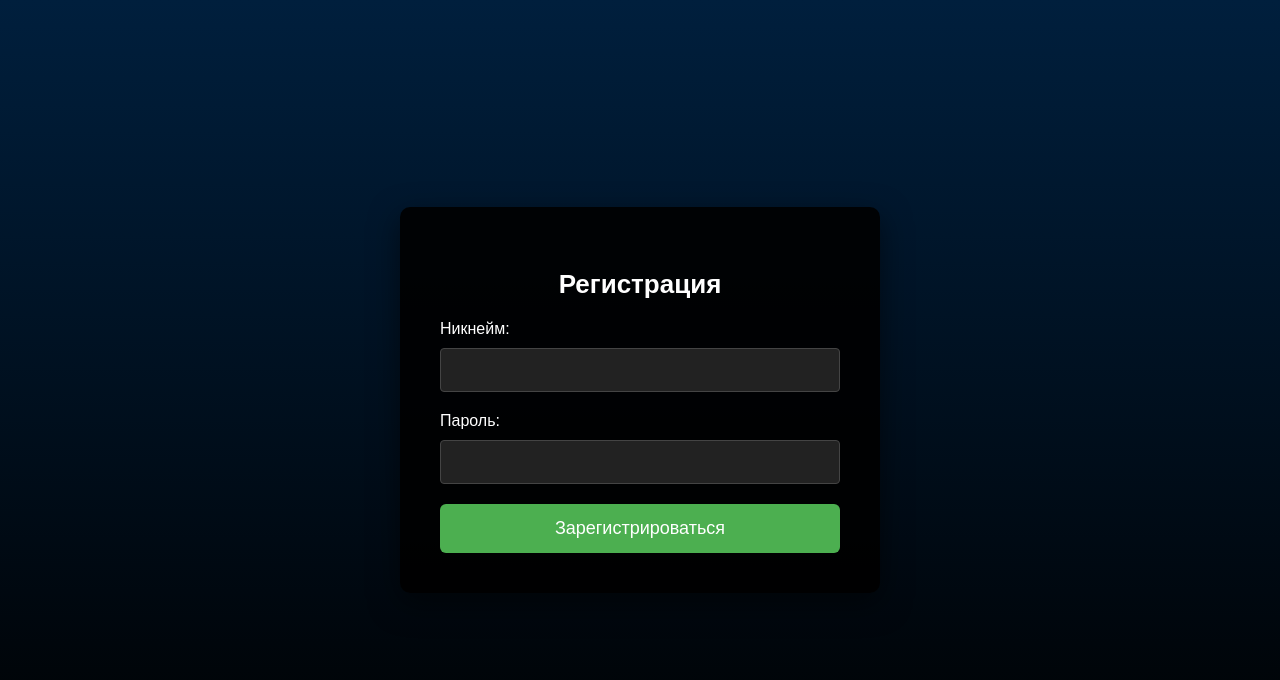
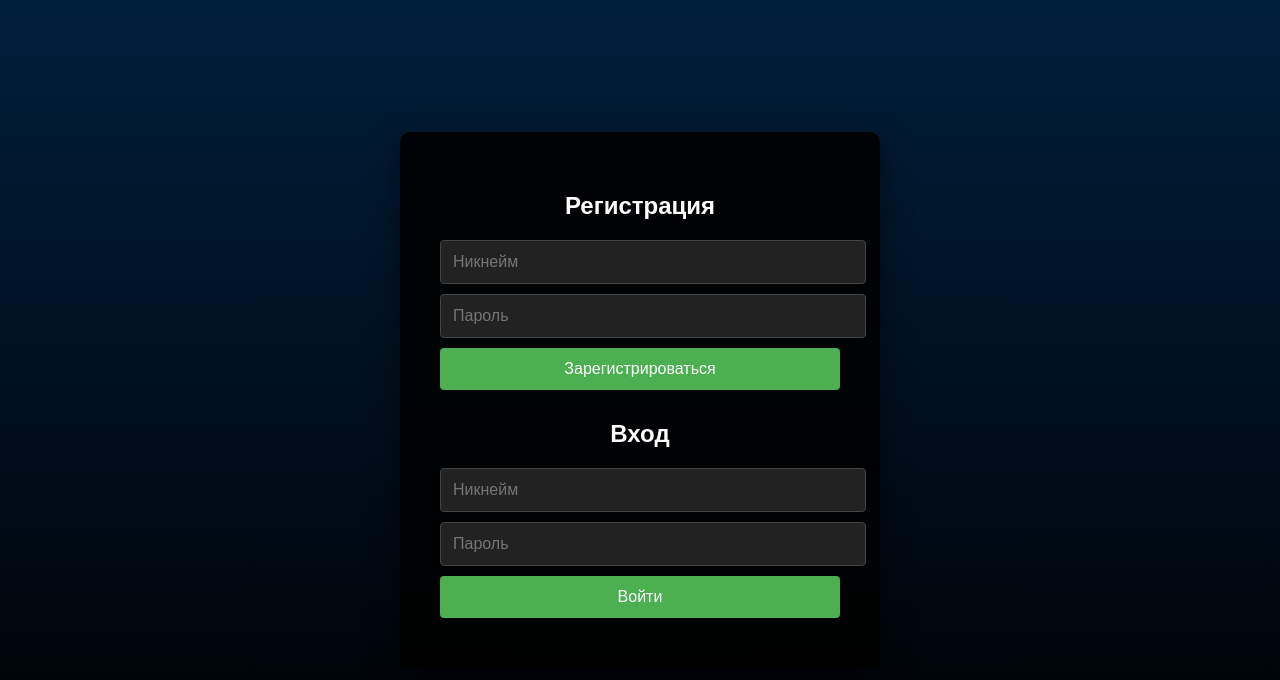
Before and after one commit to procEs11/Spurtar, a plain HTML site: page index.html in a window 1280 px wide. Drawn offline with Linux system fonts and the light colour scheme.

Commit message:
index.html

```diff
--- a/index.html
+++ b/index.html
@@ -3,14 +3,10 @@
 <head>
     <meta charset="UTF-8">
     <meta name="viewport" content="width=device-width, initial-scale=1.0">
-    <title>Регистрация</title>
-
-    <!-- Подключаем Firebase через CDN (версия 8.x) -->
+    <title>Регистрация и Вход</title>
     <script src="https://www.gstatic.com/firebasejs/8.10.0/firebase-app.js"></script>
     <script src="https://www.gstatic.com/firebasejs/8.10.0/firebase-database.js"></script>
-
     <style>
-        /* Стиль для фона */
         body {
             background: linear-gradient(to top, black, #001f3d);
             height: 100vh;
@@ -18,115 +14,53 @@
             display: flex;
             justify-content: center;
             align-items: center;
-            overflow: hidden;
-            position: relative;
             font-family: 'Arial', sans-serif;
         }
-
-        /* Стиль для формы */
-        #registration-form {
-            background-color: rgba(0, 0, 0, 0.9);  /* Черный фон */
+        #form-container {
+            background-color: rgba(0, 0, 0, 0.9);
             padding: 40px;
             border-radius: 10px;
             box-shadow: 0 10px 30px rgba(0, 0, 0, 0.5);
             width: 100%;
-            max-width: 400px;  /* Ограничим максимальную ширину */
-            opacity: 0;
-            transform: translateY(-50px);
-            animation: form-animate 0.6s forwards;
+            max-width: 400px;
+            text-align: center;
         }
-
-        @keyframes form-animate {
-            to {
-                opacity: 1;
-                transform: translateY(0);
-            }
-        }
-
         h2 {
-            text-align: center;
-            color: #fff;
-            margin-bottom: 20px;
-            font-size: 26px;
-        }
-
-        label {
-            font-size: 16px;
-            margin-bottom: 10px;
-            display: inline-block;
             color: #fff;
         }
-
-        input {
+        input, button {
             width: 100%;
             padding: 12px;
-            margin-bottom: 20px;
+            margin-bottom: 10px;
             font-size: 16px;
+            border-radius: 4px;
             border: 1px solid #444;
-            border-radius: 4px;
             background-color: #222;
             color: #fff;
-            box-sizing: border-box;
-            transition: all 0.3s ease;
         }
-
-        input:focus {
-            border-color: #4CAF50;
-            background-color: #333;
-            outline: none;
+        button {
+            background-color: #4CAF50;
+            cursor: pointer;
+            border: none;
         }
-
-        button {
-            width: 100%;
-            padding: 14px;
-            background-color: #4CAF50;
-            color: white;
-            border: none;
-            border-radius: 6px;
-            font-size: 18px;
-            cursor: pointer;
-            transition: all 0.3s ease;
-        }
-
         button:hover {
             background-color: #45a049;
         }
-
-        button:active {
-            transform: scale(0.98);
-        }
-
-        /* Анимация ввода текста в поля */
-        input::placeholder {
-            color: #aaa;
-            opacity: 0;
-            animation: placeholder-animate 0.5s forwards;
-        }
-
-        @keyframes placeholder-animate {
-            to {
-                opacity: 1;
-            }
-        }
-
     </style>
 </head>
 <body>
-
-    <!-- Форма регистрации -->
-    <form id="registration-form">
+    <div id="form-container">
         <h2>Регистрация</h2>
-        <label for="nickname">Никнейм:</label>
-        <input type="text" id="nickname" placeholder="Введите никнейм" required>
-        <br>
-        <label for="password">Пароль:</label>
-        <input type="password" id="password" placeholder="Введите пароль" required>
-        <br>
-        <button type="submit">Зарегистрироваться</button>
-    </form>
+        <input type="text" id="nickname" placeholder="Никнейм" required>
+        <input type="password" id="password" placeholder="Пароль" required>
+        <button onclick="registerUser()">Зарегистрироваться</button>
+        <h2>Вход</h2>
+        <input type="text" id="login-nickname" placeholder="Никнейм" required>
+        <input type="password" id="login-password" placeholder="Пароль" required>
+        <button onclick="loginUser()">Войти</button>
+    </div>
 
     <script>
-    // Конфигурация Firebase
         const firebaseConfig = {
             apiKey: "AIzaSyCZZLFBbML7tzzeyQG6AScA97W28IU-Oc4",
             authDomain: "baseloader-9de04.firebaseapp.com",
@@ -137,53 +71,64 @@
             appId: "1:226103802342:web:9d2f5839403e1ad1287e27"
         };
 
-    // Инициализация Firebase
         firebase.initializeApp(firebaseConfig);
         const database = firebase.database();
 
-    // Обработчик отправки формы
-    document.getElementById("registration-form").addEventListener("submit", function(event) {
-        event.preventDefault(); // Отключаем стандартное обновление страницы
-
+        function registerUser() {
             const nickname = document.getElementById("nickname").value;
             const password = document.getElementById("password").value;
 
             if (!nickname || !password) {
-            alert("Пожалуйста, заполните все поля.");
+                alert("Заполните все поля!");
                 return;
             }
 
-        // Проверяем, есть ли уже такой никнейм в базе
             database.ref("users").orderByChild("nickname").equalTo(nickname).once("value")
                 .then(snapshot => {
                     if (snapshot.exists()) {
-                    alert("Этот никнейм уже занят! Выберите другой.");
+                        alert("Этот никнейм уже занят!");
                     } else {
-                    // Если никнейм свободен, создаем запись пользователя
-                    const userId = Date.now().toString(); // Генерируем уникальный ID
-
-                    const userData = {
-                        nickname: nickname,
-                        password: password,
-                        role: "user" // По умолчанию роль "user"
-                    };
-
+                        const userId = Date.now().toString();
+                        const userData = { nickname, password, role: "user" };
                         database.ref("users/" + userId).set(userData)
                             .then(() => {
-                            localStorage.setItem("nickname", nickname); // Сохраняем никнейм в localStorage
+                                localStorage.setItem("nickname", nickname);
                                 alert("Регистрация успешна!");
-                            window.location.href = "kabinet.html"; // Перенаправление в кабинет
+                                window.location.href = "kabinet.html";
                             })
-                        .catch(error => {
-                            alert("Ошибка при регистрации: " + error.message);
-                        });
+                            .catch(error => alert("Ошибка регистрации: " + error.message));
                     }
                 })
-            .catch(error => {
-                alert("Ошибка при проверке никнейма: " + error.message);
+                .catch(error => alert("Ошибка проверки никнейма: " + error.message));
+        }
+
+        function loginUser() {
+            const nickname = document.getElementById("login-nickname").value;
+            const password = document.getElementById("login-password").value;
+
+            if (!nickname || !password) {
+                alert("Заполните все поля!");
+                return;
+            }
+
+            database.ref("users").orderByChild("nickname").equalTo(nickname).once("value")
+                .then(snapshot => {
+                    if (snapshot.exists()) {
+                        snapshot.forEach(user => {
+                            if (user.val().password === password) {
+                                localStorage.setItem("nickname", nickname);
+                                alert("Вход выполнен успешно!");
+                                window.location.href = "kabinet.html";
+                            } else {
+                                alert("Неверный пароль!");
+                            }
                         });
-    });
+                    } else {
+                        alert("Пользователь не найден!");
+                    }
+                })
+                .catch(error => alert("Ошибка входа: " + error.message));
+        }
     </script>
-
 </body>
 </html>
```
Lines whose indentation alone changed are shown as unchanged.
